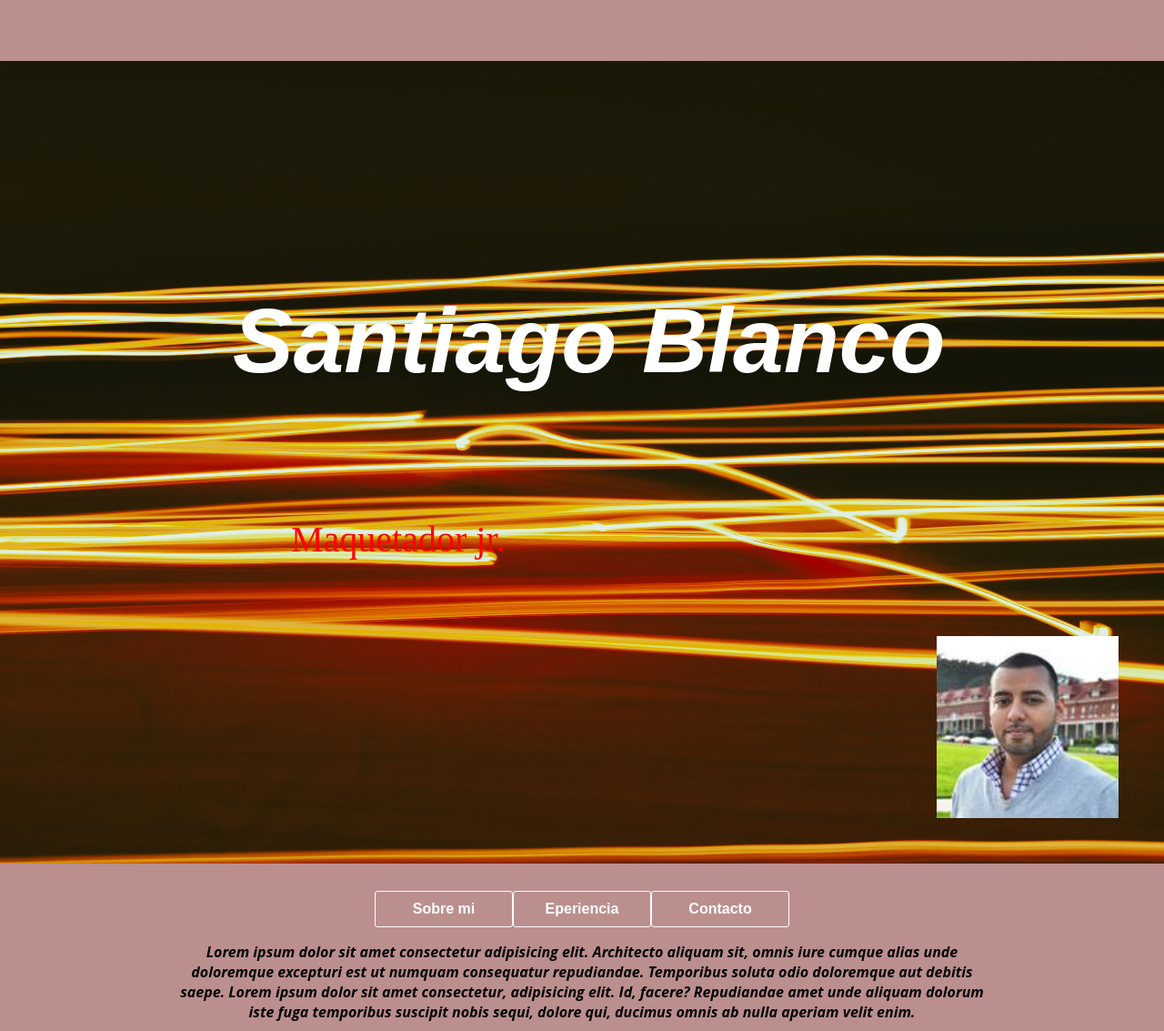
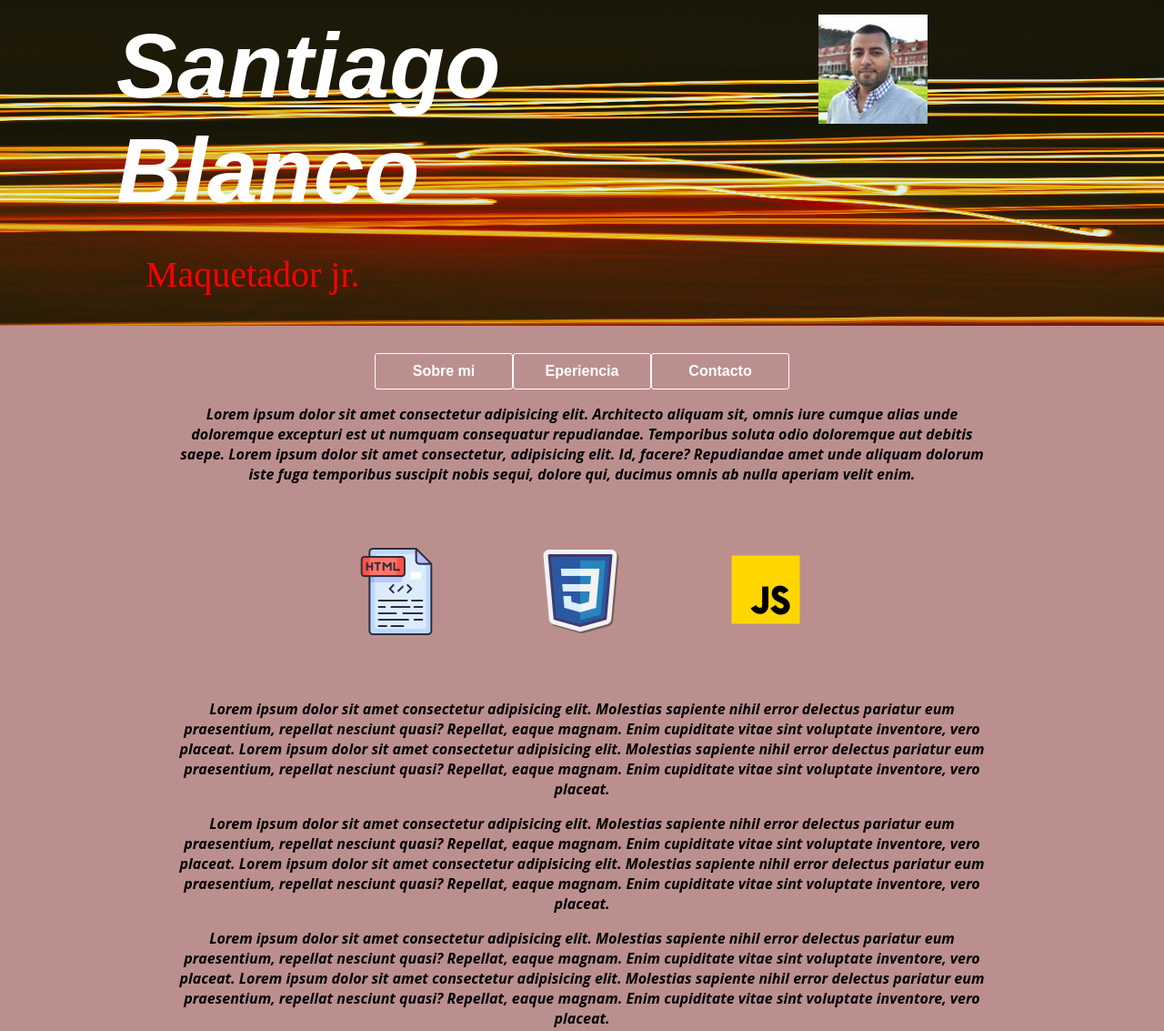
Before and after one commit to muuldar/CV, a plain HTML site: page index.html in a window 1280 px wide. Shown: the top 1133 px of the page at 91% size. Drawn offline with Linux system fonts and the light colour scheme; a script that the page names is missing; a web font is replaced by a local one.

Commit message:
cambio de encabezado

```diff
--- a/estilos.css
+++ b/estilos.css
@@ -17,19 +17,34 @@ html, body {
   background-color: aqua;
   background-image:url(encabezado.jpg);
   background-size: 100% 100%;
+  overflow: auto;
 
 }
-.imagen {
+
+.encabezado{
+  float: left;
+  width: 50%;
+}
+/*
+#imagen {
   display: flex;
   justify-content:right;
   align-items:center;
 
 }
+*/
+/*
 #imagen {
   margin: 50px;
 
   min-height: 200px;
 }
+*/
+p.centro {
+
+  text-align: center;
+}
+
 h1,h2 {
    color: #ffffff;
 
@@ -38,7 +53,10 @@ h1 {
   font-size: 100px;
   font-style: italic;
   margin-left: 20%;
- padding-top: 250px;
+  margin-top: 10px;
+  margin-right: auto;
+  margin-bottom: 10px;
+ padding-top: 5px;
 }
 h2 {
   font-size: 40px;
@@ -46,7 +64,7 @@ h2 {
   font-family: 'Times New Roman', Times, serif;
   font-weight: 300;
   margin-left: 25%;
-  padding-top: 70px;
+
   color: red;
 }
 p {
--- a/index.html
+++ b/index.html
@@ -17,15 +17,21 @@
     <!--Espacio del Encabzado-->
     <header>
    <div id="encabezado">
+      <div class="encabezado">
         <h1>Santiago Blanco</h1>
         <h2>Maquetador jr.</h2>
+      </div>
       <!--  <div id="encabezado-imagen">
            <img src="recursos/encabezado.jpg" alt="Foto de https://unsplash.com/@abhi_2410?utm_source=unsplash&utm_medium=referral&utm_content=creditCopyText">
         </div>
       -->
-         <div class="imagen">
-          <img src="recursos/foto.jpg" alt="imagen foto" id="imagen">
-        </div>
+        <!-- <div class="imagen">-->
+          <div class="encabezado">
+          <p class="centro">
+                      <img src="recursos/foto.jpg" alt="imagen foto" id="imagen" width="120" height="120">
+          </p>
+          </div>
+        <!--</div>-->
    </div>
     <!--Navegacion-->
    <nav>
```
